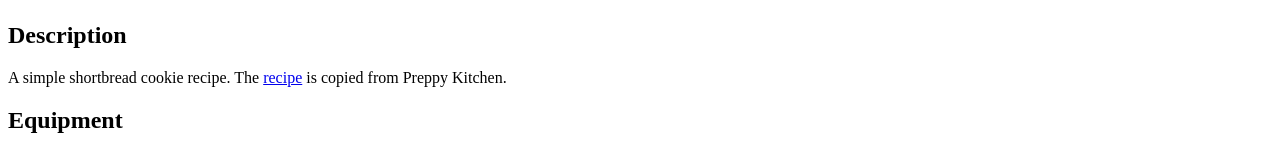
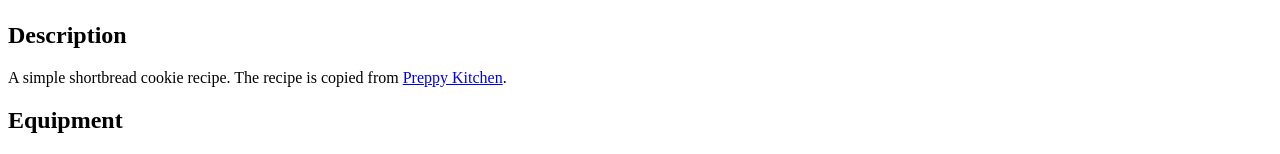
Before and after one commit to bluesberries/odin-recipes, a plain HTML site: page recipes/shortbread-cookies.html in a window 1280 px wide. Shown: the part 749-903 px from the top of the page. Drawn offline with Linux system fonts and the light colour scheme.

Commit message:
Wrap anchor element around the recipe origin

```diff
--- a/recipes/shortbread-cookies.html
+++ b/recipes/shortbread-cookies.html
@@ -8,7 +8,7 @@
         <h1>Shortbread Cookies Recipe</h1>
         <img src="../img/shortbread-cookies.jpg" alt="Ted Lasso - Biscuit with the Boss" width="1189" height="667">
         <h2>Description</h2>
-        <p>A simple shortbread cookie recipe. The <a href="https://preppykitchen.com/shortbread-cookies-recipe/" target="_blank" rel="noopener noreferrer">recipe</a> is copied from Preppy Kitchen.</p>
+        <p>A simple shortbread cookie recipe. The recipe is copied from <a href="https://preppykitchen.com/shortbread-cookies-recipe/" target="_blank" rel="noopener noreferrer">Preppy Kitchen</a>.</p>
         <h2>Equipment</h2>
             <ul>
                 <li>Baking sheet</li>
```
